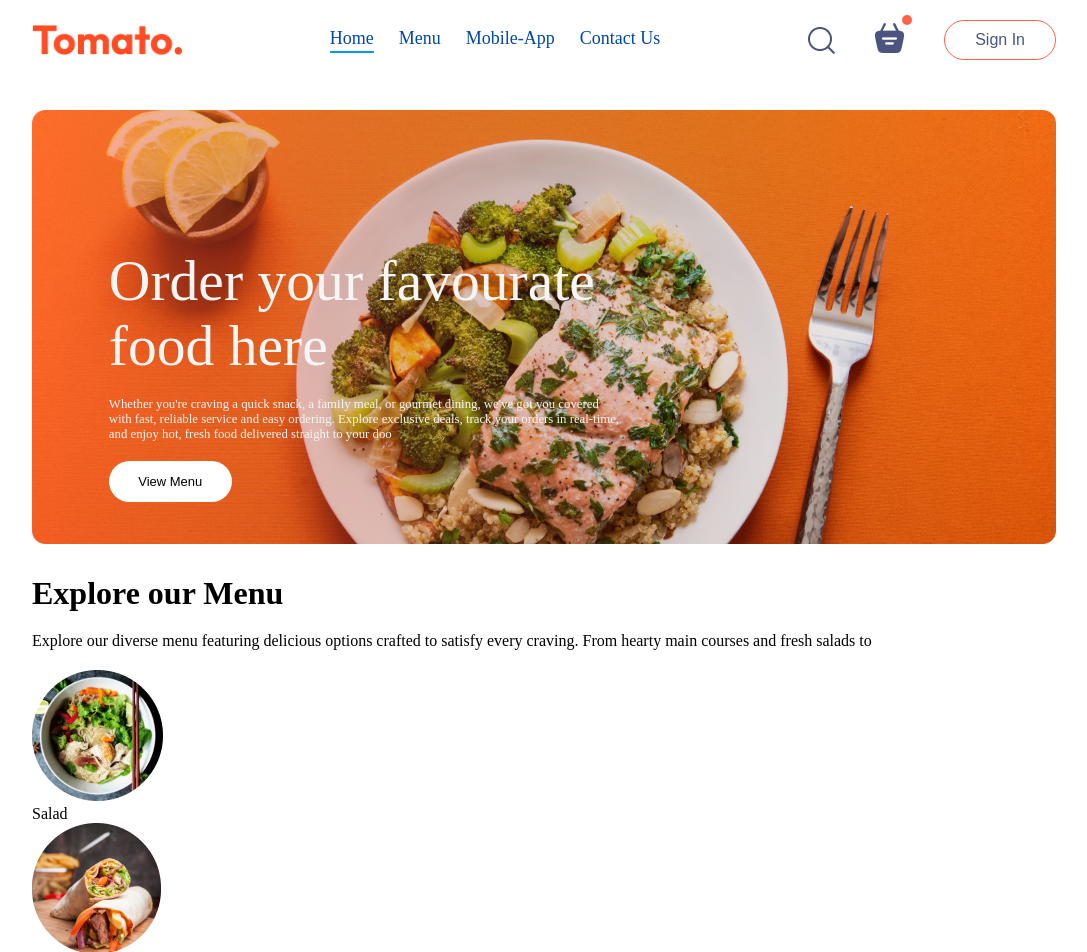
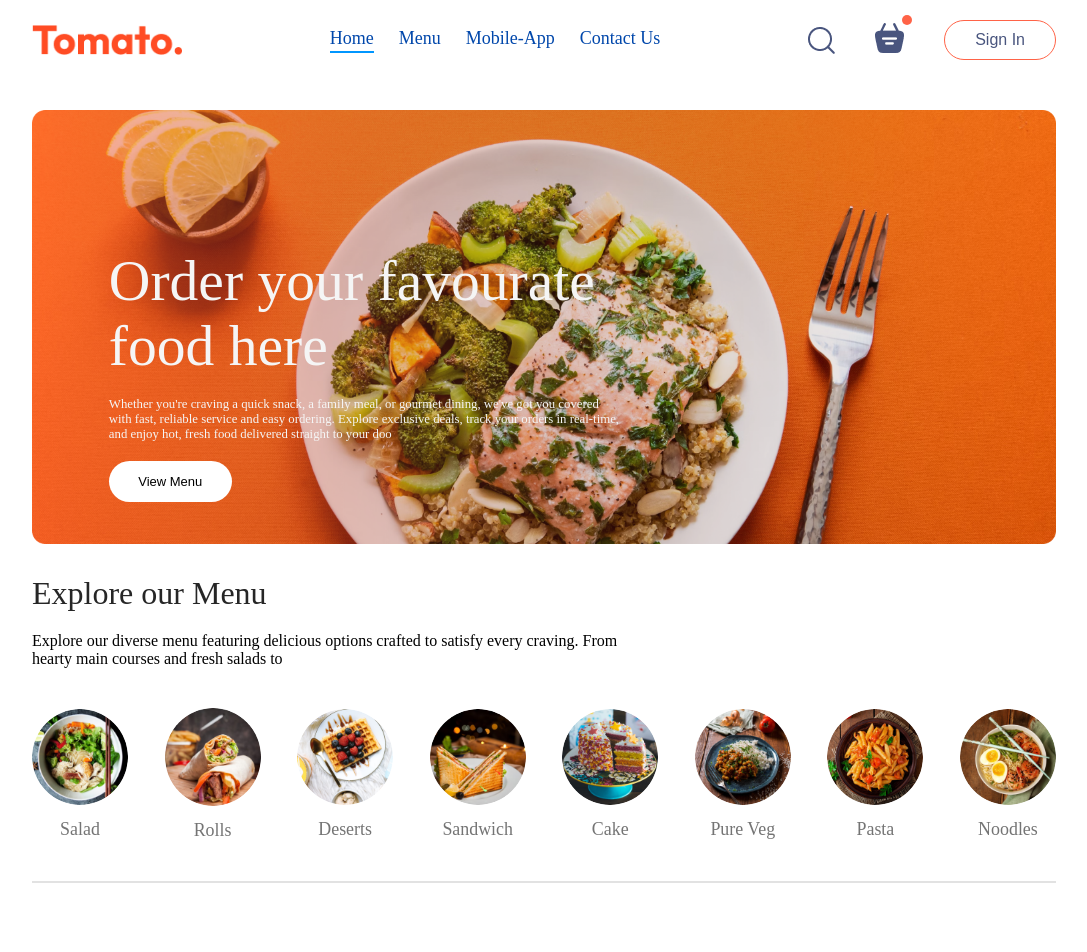
Before and after one commit to ajaymakireddy/food-delivery-app, a React (Vite) app: page / in a window 1280 px wide. Shown: the top 952 px of the page, without its empty margins (96-1183 px from the left). After the commit the page ends 883 px from the top, so only its background shows below. Built offline with nearby package versions, Linux system fonts and the light colour scheme.

Commit message:
Completed Menu Items

```diff
--- a/src/components/exploermenu/ExploreMenu.css
+++ b/src/components/exploermenu/ExploreMenu.css
@@ -1,5 +1,56 @@
-.explore-menu{
-    display: flex;
-    flex-direction: column;
-    gap: 20px;
+.explore-menu {
+  display: flex;
+  flex-direction: column;
+  gap: 20px;
 }
+
+.explore-menu h1 {
+  color: #262626;
+  font-weight: 500;
+}
+
+.explore-menu-text {
+  max-width: 60%;
+  columns: #808080;
+}
+
+.explore-menu-list {
+  display: flex;
+  align-items: center;
+  justify-content: space-between;
+  gap: 30px;
+  text-align: center;
+  margin: 20px 0px;
+  overflow-x: scroll;
+}
+
+.explore-menu-list::-webkit-scrollbar {
+  display: none;
+}
+
+.explore-menu-list-item img {
+  width: 7.5vw;
+  min-width: 80px;
+  cursor: pointer;
+  border-radius: 50%;
+  transition: 0.2s;
+}
+
+.explore-menu-list-item p {
+  margin-top: 10px;
+  color: #747474;
+  cursor: pointer;
+  font-size: max(1.4vw, 16px);
+}
+
+.explore-menu hr {
+  margin-top: 10px 0px;
+  height: 2px;
+  background-color: #e2e2e2;
+  border: none;
+}
+
+.explore-menu-list-item .active {
+  border: 4px solid tomato;
+  padding: 2px;
+}
--- a/src/components/exploermenu/ExploreMenu.jsx
+++ b/src/components/exploermenu/ExploreMenu.jsx
@@ -1,7 +1,7 @@
 import "./ExploreMenu.css";
 import { menu_list } from "../../assets/assets";
 
-const ExploreMenu = () => {
+const ExploreMenu = ({ category, setCategory }) => {
   return (
     <>
       <div className="explore-menu" id="explore-menu">
@@ -11,15 +11,29 @@
           satisfy every craving. From hearty main courses and fresh salads to
         </p>
         <div className="explore-menu-list">
-            {menu_list.map((item , index) => {
-                return (
-                    <div>
-                        <img src={item.menu_image} alt="" key={index} className="explore-menu-list-item"/>
-                        <p>{item.menu_name}</p>
-                    </div>
-                )
-            })}
+          {menu_list.map((item, index) => {
+            return (
+              <div
+                className="explore-menu-list-item"
+                onClick={() =>
+                  setCategory((pre) =>
+                    pre === item.menu_name ? "All" : item.menu_name
+                  )
+                }
+              >
+                <img
+                  src={item.menu_image}
+                  alt=""
+                  key={index}
+                  // className="explore-menu-list-item"
+                  className={category === item.menu_name ? "active" : ""}
+                />
+                <p>{item.menu_name}</p>
+              </div>
+            );
+          })}
         </div>
+        <hr />
       </div>
     </>
   );
--- a/src/pages/home/Home.jsx
+++ b/src/pages/home/Home.jsx
@@ -1,16 +1,18 @@
+import { useState } from "react";
 import ExploreMenu from "../../components/exploermenu/ExploreMenu";
 import Header from "../../components/header/Header";
 import "./Home.css";
 
 const Home = () => {
+  const [category, setCategory] = useState("All");
+
   return (
     <>
       <div>
         <Header />
-        <ExploreMenu />
+        <ExploreMenu category={category} setCategory={setCategory} />
       </div>
     </>
   );
 };
-
 export default Home;
```
